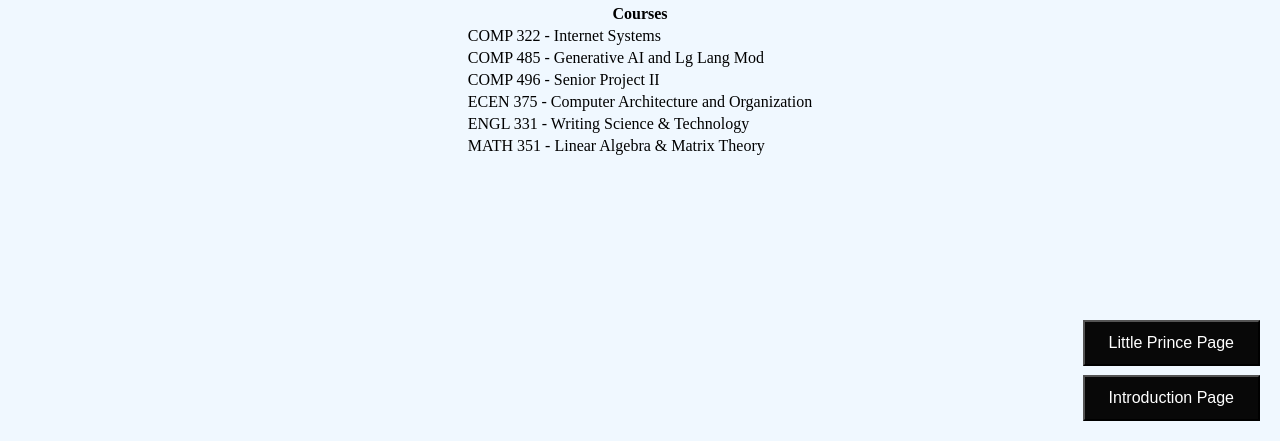
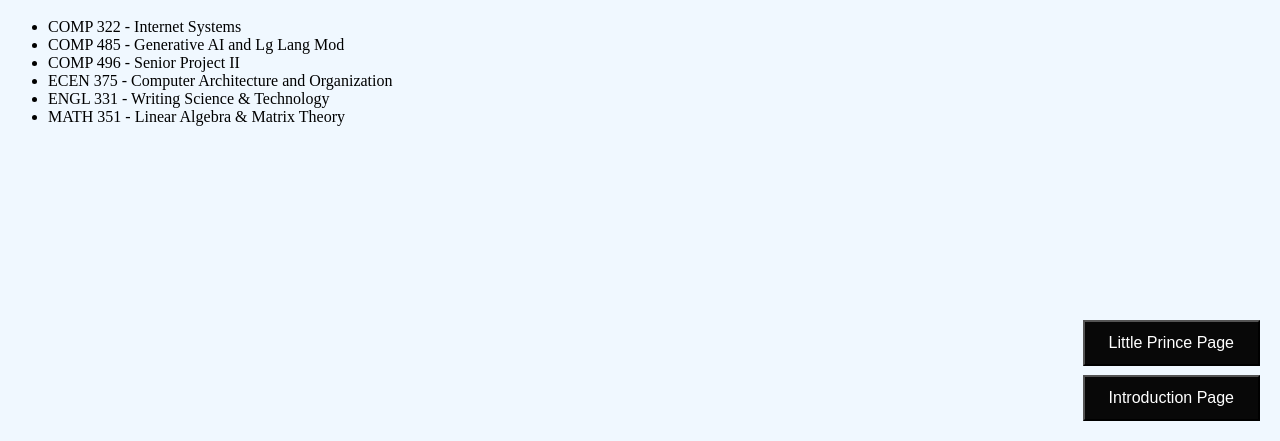
Before and after one commit to NicholasAmbroseYancey/comp322assignment, a plain HTML site: page index.html in a window 1280 px wide. Shown: the part 359-800 px from the top of the page. Drawn offline with Linux system fonts and the light colour scheme.

Commit message:
Made classes into a list

```diff
--- a/index.html
+++ b/index.html
@@ -60,33 +60,11 @@ p {text-align: center;}
 </html>
 
 <!--Classes-->
-<table align="center">
-  <tr>
-    <th>Courses</th>
-  </tr>
-
-  <tr>
-    <td>COMP 322 - Internet Systems</td>
-  </tr>
-
-  <tr>
-    <td>COMP 485 - Generative AI and Lg Lang Mod</td>
-  </tr>
-
-  <tr>
-    <td>COMP 496 - Senior Project II</td>
-  </tr>
-
-  <tr>
-    <td>ECEN 375 - Computer Architecture and Organization</td>
-  </tr>
-
-  <tr>
-    <td>ENGL 331 - Writing Science & Technology</td>
-  </tr>
-
-  <tr>
-    <td>MATH 351 - Linear Algebra & Matrix Theory</td>
-  </tr>
-
-</table>
+<ul>
+  <li>COMP 322 - Internet Systems</li>
+  <li>COMP 485 - Generative AI and Lg Lang Mod</li>
+  <li>COMP 496 - Senior Project II</li>
+  <li>ECEN 375 - Computer Architecture and Organization</li>
+  <li>ENGL 331 - Writing Science & Technology</li>
+  <li>MATH 351 - Linear Algebra & Matrix Theory</li>
+</ul>
```
